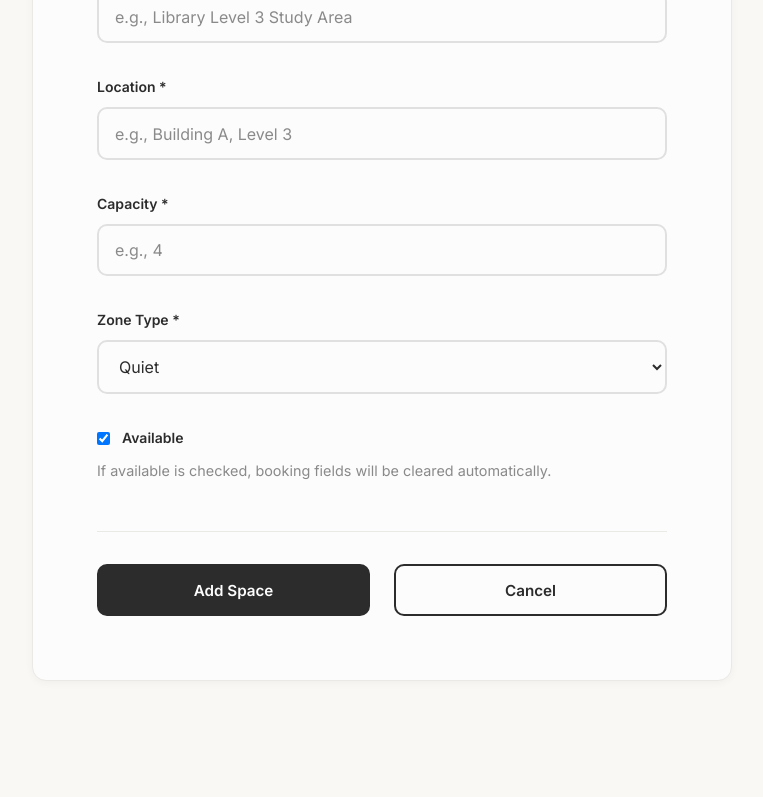
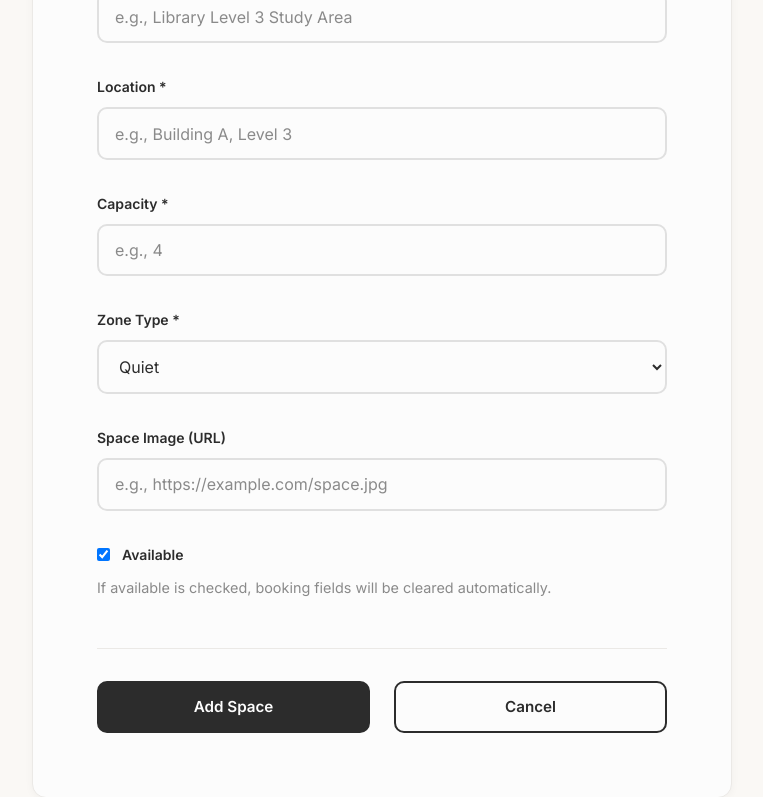
Before and after one commit to 24044781-FynnNgJunMing/c219_ca2, a React (Create React App) app: page /spaces/new in a window 1280 px wide. Shown: the part 461-1258 px from the top of the page, without its empty margins (258-1021 px from the left). Built offline with nearby package versions, Linux system fonts and the light colour scheme; no server answers.

Commit message:
SpaceForm Updated For Images

```diff
--- a/src/components/SpaceForm.js
+++ b/src/components/SpaceForm.js
@@ -9,6 +9,7 @@ export default function SpaceForm({ space, onSubmit, onCancel, busy }) {
     is_available: space?.is_available ?? true,
     booked_by: space?.booked_by ?? "",
     booking_time: space?.booking_time ?? "",
+    space_image: space?.space_image ?? "",
   });
 
   useEffect(() => {
@@ -22,16 +23,17 @@ export default function SpaceForm({ space, onSubmit, onCancel, busy }) {
       is_available: space.is_available ?? true,
       booked_by: space.booked_by ?? "",
       booking_time: space.booking_time ?? "",
+      space_image: space.space_image ?? "",
     });
   }, [space]);
 
   function handleChange(e) {
     const { name, value, type, checked } = e.target;
-
     const newValue = type === "checkbox" ? checked : value;
 
     setFormData((prev) => {
       const updated = { ...prev, [name]: newValue };
+
       if (name === "is_available" && checked === true) {
         updated.booked_by = "";
         updated.booking_time = "";
@@ -48,6 +50,13 @@ export default function SpaceForm({ space, onSubmit, onCancel, busy }) {
     if (!formData.location.trim()) return alert("Please enter a location");
     if (formData.capacity === "" || Number(formData.capacity) < 1)
       return alert("Capacity must be at least 1");
+
+    if (formData.space_image.trim() !== "") {
+      const img = formData.space_image.trim();
+      const looksLikeUrl = img.startsWith("http://") || img.startsWith("https://");
+      if (!looksLikeUrl) return alert("Space Image must start with http:// or https://");
+    }
+
     if (!formData.is_available) {
       if (formData.booked_by === "" || Number(formData.booked_by) < 1) {
         return alert("Please enter booked_by (student ID) if the space is not available");
@@ -63,9 +72,9 @@ export default function SpaceForm({ space, onSubmit, onCancel, busy }) {
       capacity: Number(formData.capacity),
       zone_type: formData.zone_type,
       is_available: Boolean(formData.is_available),
-      booked_by:
-        formData.booked_by === "" ? null : Number(formData.booked_by),
+      booked_by: formData.booked_by === "" ? null : Number(formData.booked_by),
       booking_time: formData.booking_time === "" ? null : formData.booking_time,
+      space_image: formData.space_image.trim() === "" ? null : formData.space_image.trim(), // ✅ NEW
     });
   }
 
@@ -135,6 +144,34 @@ export default function SpaceForm({ space, onSubmit, onCancel, busy }) {
       </div>
 
       <div className="form-group">
+        <label htmlFor="space_image">Space Image (URL)</label>
+        <input
+          type="text"
+          id="space_image"
+          name="space_image"
+          value={formData.space_image}
+          onChange={handleChange}
+          disabled={busy}
+          placeholder="e.g., https://example.com/space.jpg"
+        />
+        {formData.space_image.trim() !== "" && (
+          <div style={{ marginTop: "0.75rem" }}>
+            <p style={{ marginBottom: "0.5rem", color: "var(--text-muted)", fontSize: "0.9rem" }}>
+              Preview:
+            </p>
+            <img
+              src={formData.space_image}
+              alt="Space preview"
+              style={{ maxWidth: "100%", borderRadius: "8px", border: "1px solid var(--border)" }}
+              onError={(e) => {
+                e.currentTarget.style.display = "none";
+              }}
+            />
+          </div>
+        )}
+      </div>
+
+      <div className="form-group">
         <label style={{ display: "flex", alignItems: "center", gap: "0.75rem" }}>
           <input
             type="checkbox"
```
